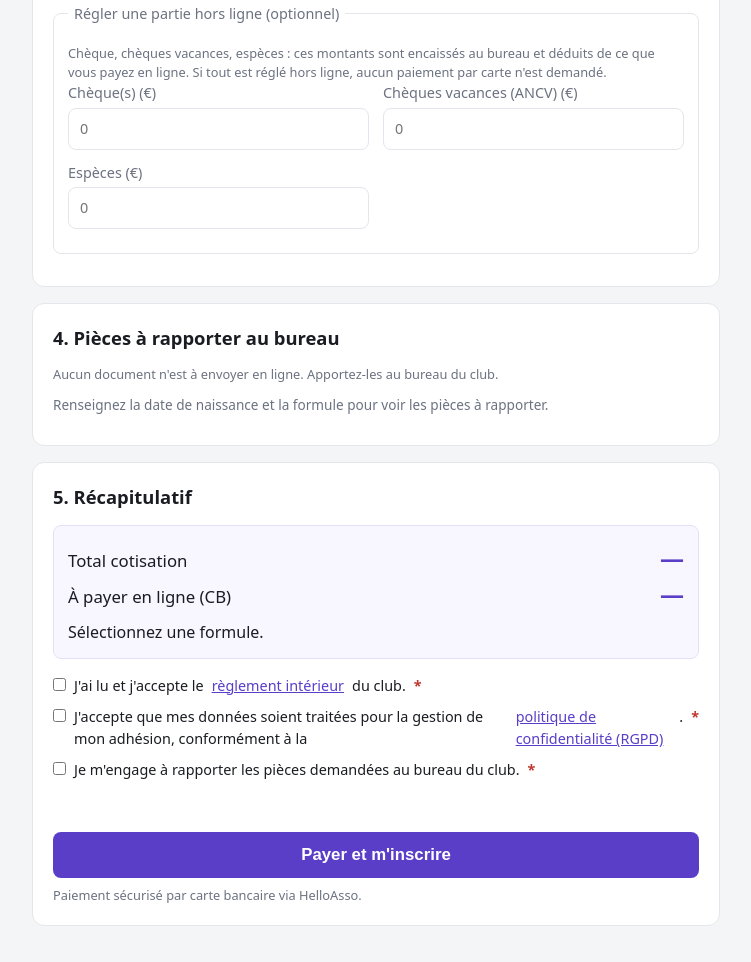
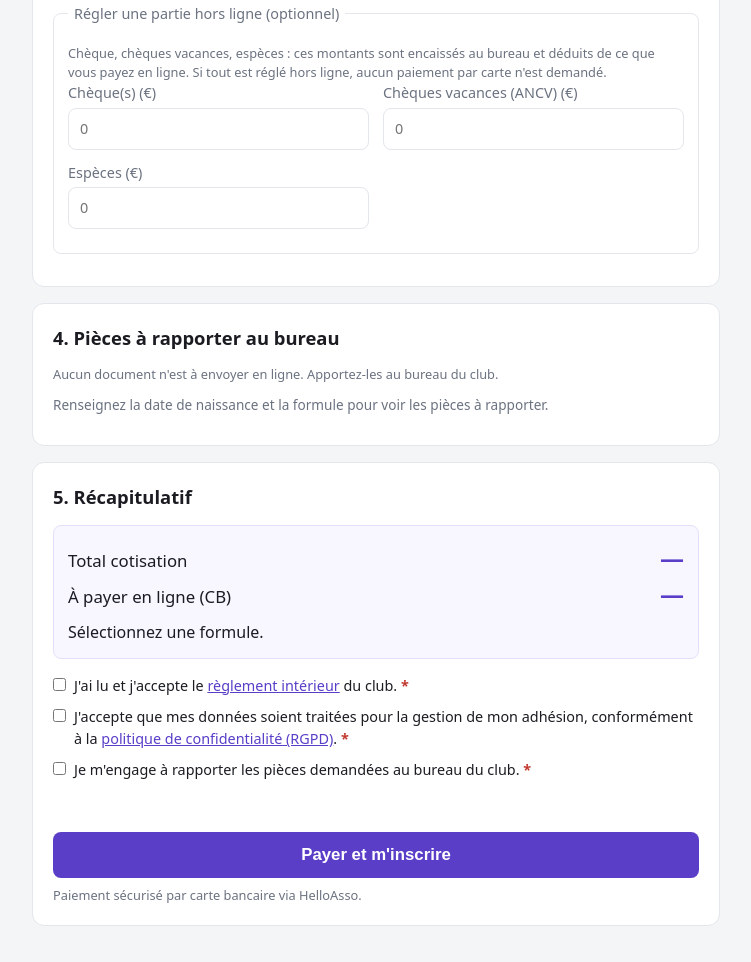
Before and after one commit to D4ryl00/slk-inscription, a website built with Vite: page src/index.html in a window 1280 px wide. Shown: the part 2339-3301 px from the top of the page, without its empty margins (264-1015 px from the left). Built offline with nearby package versions, Linux system fonts and the light colour scheme.

Commit message:
Consentements: corrige le rendu (texte+lien+astérisque sur une ligne)
Le label .check est un conteneur flex ; le texte, le lien et l'astérisque
devenaient des items séparés (lien rejeté en colonne, astérisque à droite).
On enveloppe le texte dans un <span class=check-text> (seul item à côté de
la case) et l'astérisque y est inséré.

```diff
--- a/src/index.html
+++ b/src/index.html
@@ -151,14 +151,14 @@
           </div>
 
           <label class="check"><input type="checkbox" name="reglementInterieur" required />
-            J'ai lu et j'accepte le
-            <a href="https://drive.google.com/file/d/1ELuyGdrdGI1x90IA8JZjhJZe9HaK4GMH/view?usp=sharing" target="_blank" rel="noopener">règlement intérieur</a>
-            du club.</label>
+            <span class="check-text">J'ai lu et j'accepte le
+              <a href="https://drive.google.com/file/d/1ELuyGdrdGI1x90IA8JZjhJZe9HaK4GMH/view?usp=sharing" target="_blank" rel="noopener">règlement intérieur</a>
+              du club.</span></label>
           <label class="check"><input type="checkbox" name="rgpdConsent" required />
-            J'accepte que mes données soient traitées pour la gestion de mon adhésion, conformément à la
-            <a href="https://drive.google.com/file/d/1pu5Ik1UrFg-7liK-Antcr9VyefySQjxN/view?usp=sharing" target="_blank" rel="noopener">politique de confidentialité (RGPD)</a>.</label>
+            <span class="check-text">J'accepte que mes données soient traitées pour la gestion de mon adhésion, conformément à la
+              <a href="https://drive.google.com/file/d/1pu5Ik1UrFg-7liK-Antcr9VyefySQjxN/view?usp=sharing" target="_blank" rel="noopener">politique de confidentialité (RGPD)</a>.</span></label>
           <label class="check"><input type="checkbox" name="engagementPieces" required />
-            Je m'engage à rapporter les pièces demandées au bureau du club.</label>
+            <span class="check-text">Je m'engage à rapporter les pièces demandées au bureau du club.</span></label>
 
           <p id="formError" class="error" role="alert"></p>
           <button type="submit" id="submitBtn">Payer et m'inscrire</button>
--- a/src/main.js
+++ b/src/main.js
@@ -80,9 +80,11 @@ function updateRequiredMarks() {
     const isBox = ctrl.type === 'checkbox' || ctrl.type === 'radio';
     // Radios/cases groupés dans un fieldset → astérisque porté par la légende.
     if (isBox && label.closest('fieldset')) return;
-    // Case à cocher (consentements) : libellé après la case → astérisque à la fin.
-    // Champ texte/select : « Libellé * » juste avant le contrôle.
-    addMark(isBox ? label : ctrl, isBox ? 'append' : 'before');
+    // Case à cocher (consentements) : astérisque à la fin du texte (dans .check-text
+    // pour rester sur la même ligne dans le layout flex). Champ texte/select :
+    // « Libellé * » juste avant le contrôle.
+    if (isBox) addMark(label.querySelector('.check-text') || label, 'append');
+    else addMark(ctrl, 'before');
   });
 
   // Groupes radio/case obligatoires → astérisque sur la légende du fieldset.
```
